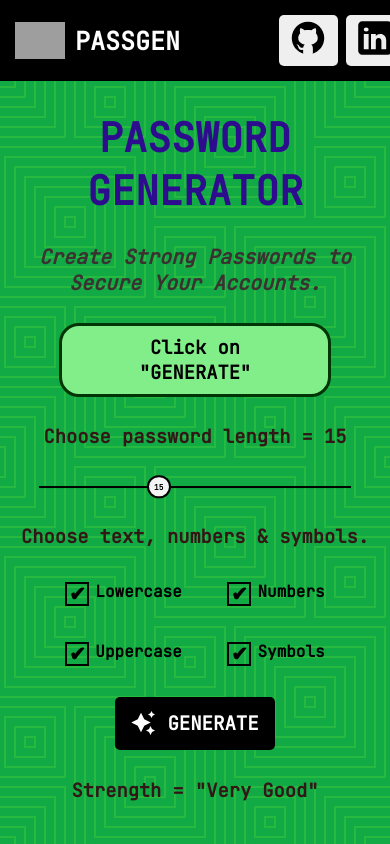
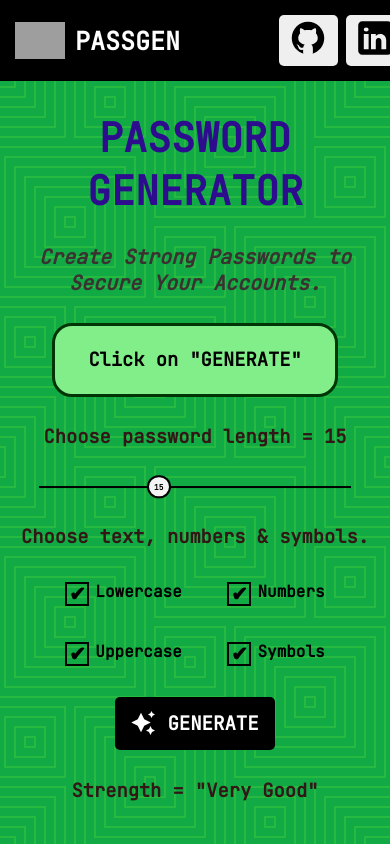
Before and after one commit to Shanmukh025/PassGen, a React (Vite) app: page / in a window 390 px wide. Shown: the top 844 px of the page. Built offline with nearby package versions, Linux system fonts and the light colour scheme; grey boxes are pictures that could not be loaded.

Commit message:
Fixed Responsiveness

```diff
--- a/src/App.css
+++ b/src/App.css
@@ -157,7 +157,7 @@ nav span {
     width: 120%;
   }
   .passwordbox{
-    max-width: 200px;
+    max-width: 300px;
   }
   .copybtn{
     margin-left: 155px;
```
